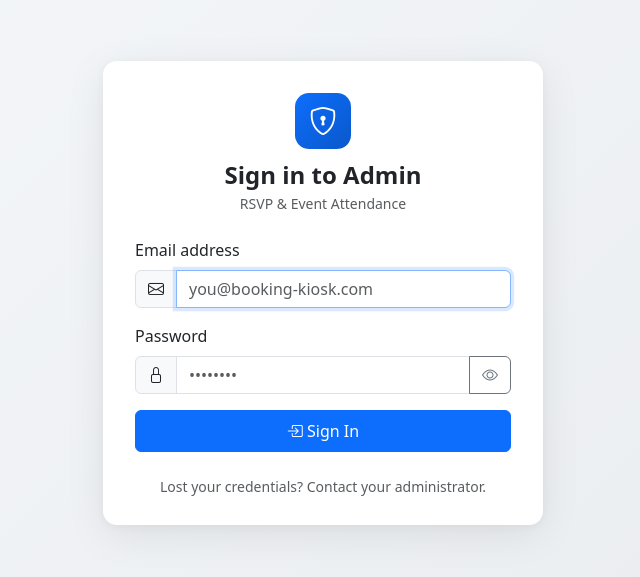
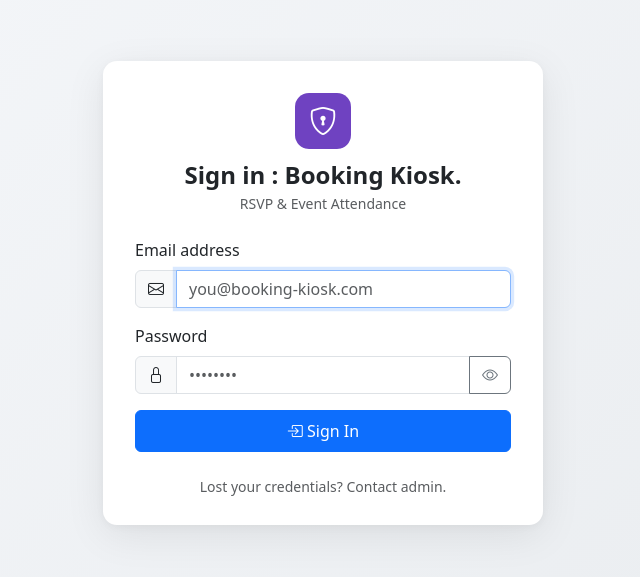
Before and after one commit to josephbill/booking-kiosk-rsvp, a website: page views/admin/login.html in a window 1280 px wide. Shown: the part 107-684 px from the top of the page, without its empty margins (317-957 px from the left). Drawn offline with nearby package versions, Linux system fonts and the light colour scheme.

Commit message:
added invitations and login data changes for theme match to booking kiosk

```diff
--- a/views/admin/login.html
+++ b/views/admin/login.html
@@ -35,7 +35,7 @@
     width: 56px;
     height: 56px;
     border-radius: 14px;
-    background: linear-gradient(135deg, #0d6efd, #0a58ca);
+    background: linear-gradient(135deg, #6f42c1, #6f42c1);
     color: #fff;
     display: inline-flex;
     align-items: center;
@@ -79,7 +79,7 @@
     <div class="card-body">
       <div class="text-center mb-4">
         <div class="brand-mark"><i class="bi bi-shield-lock"></i></div>
-        <h1 class="h4 mb-1 fw-semibold">Sign in to Admin</h1>
+        <h1 class="h4 mb-1 fw-semibold">Sign in : Booking Kiosk.</h1>
         <p class="text-muted small mb-0">RSVP &amp; Event Attendance</p>
       </div>
 
@@ -136,7 +136,7 @@
       </form>
 
       <p class="text-center text-muted small mt-4 mb-0">
-        Lost your credentials? Contact your administrator.
+        Lost your credentials? Contact admin.
       </p>
     </div>
   </div>
```
Also changed, not shown: views/admin/invitations.html (+1 -1 lines).
